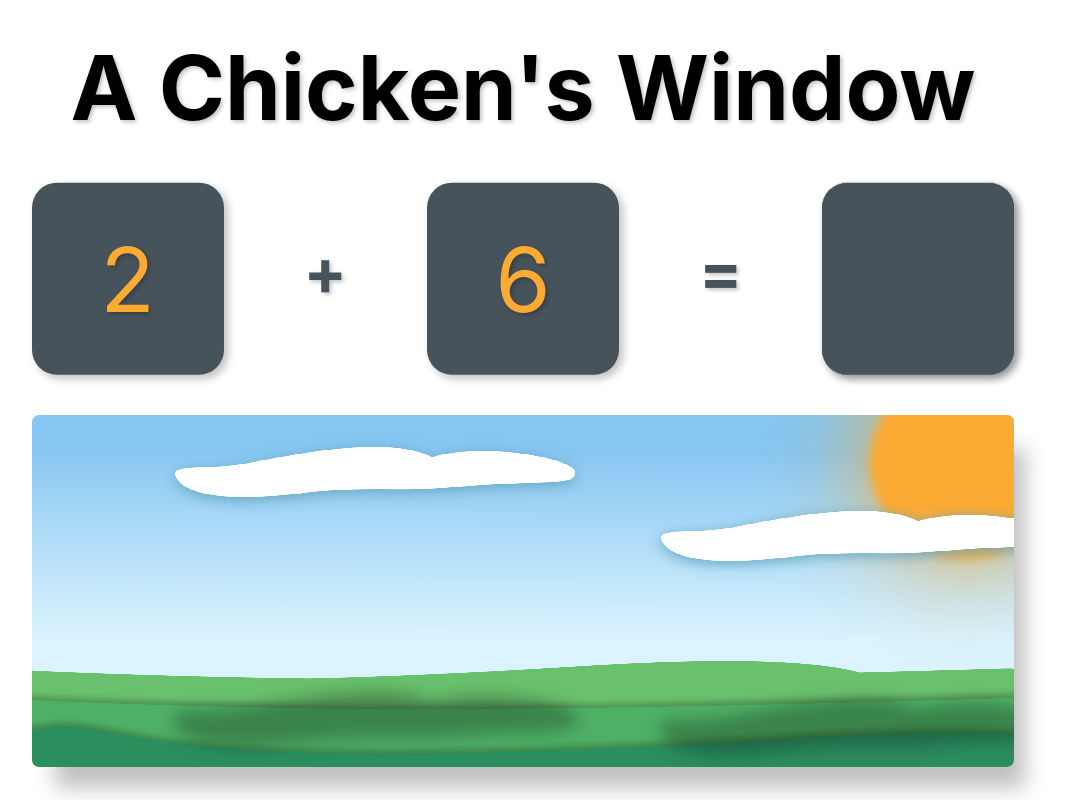
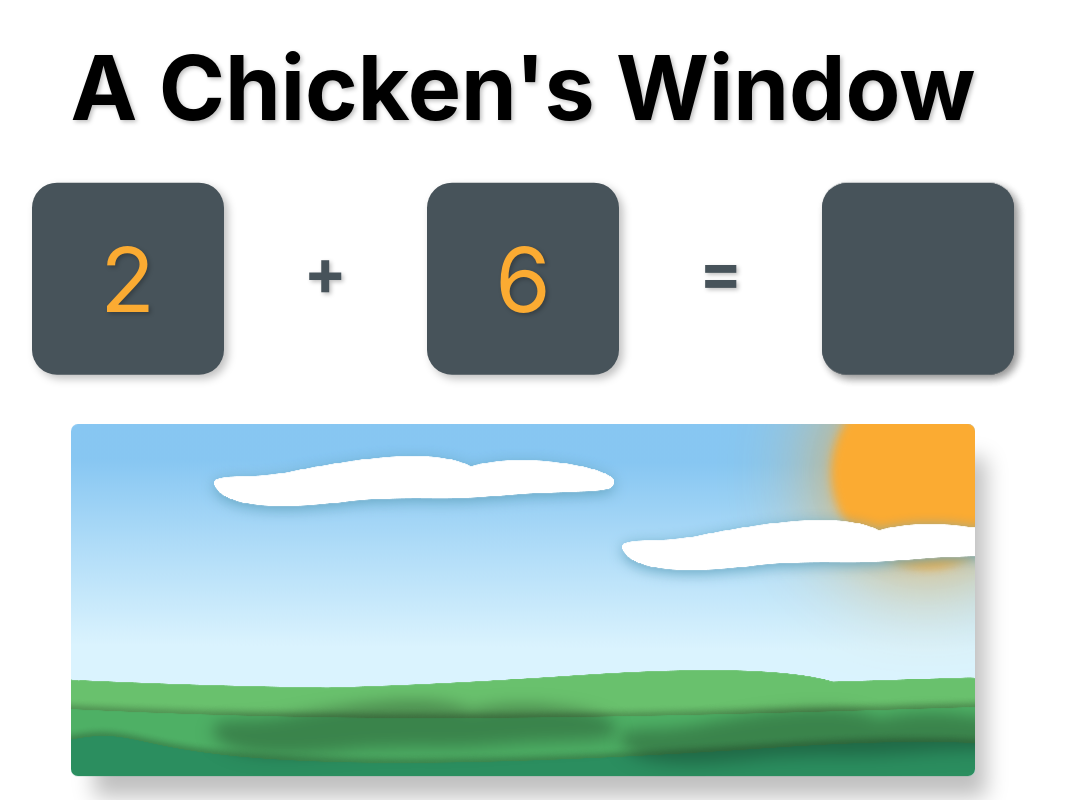
Before and after one commit to andrewvallejo/a-chickens-window, a Next.js app: page / in a window 1280 px wide. Shown: the whole page, without its empty margins (117-1182 px from the left). Built offline with nearby package versions, Linux system fonts and the light colour scheme.

Commit message:
Add floating animation to window

```diff
--- a/components/window/Window.tsx
+++ b/components/window/Window.tsx
@@ -9,11 +9,13 @@ export const Window = (): JSX.Element => {
 	return (
 		<motion.section
 			className={styles.window}
-			initial='hidden'
-			animate='visible'
-			variants={{
-				hidden: { scale: 0.8, opacity: 0, width: 0 },
-				visible: { scale: 1, opacity: 1, width: "100%", transition: { delay: 0.25, duration: 1.25 } }
+			animate={{
+				y: [ 12, 8, 12 ]
+			}}
+			transition={{
+				repeat: Infinity,
+				repeatDelay: 2,
+				duration: 8
 			}}>
 			<div className={styles.sun} />
 			<Cloud>high</Cloud>
```
